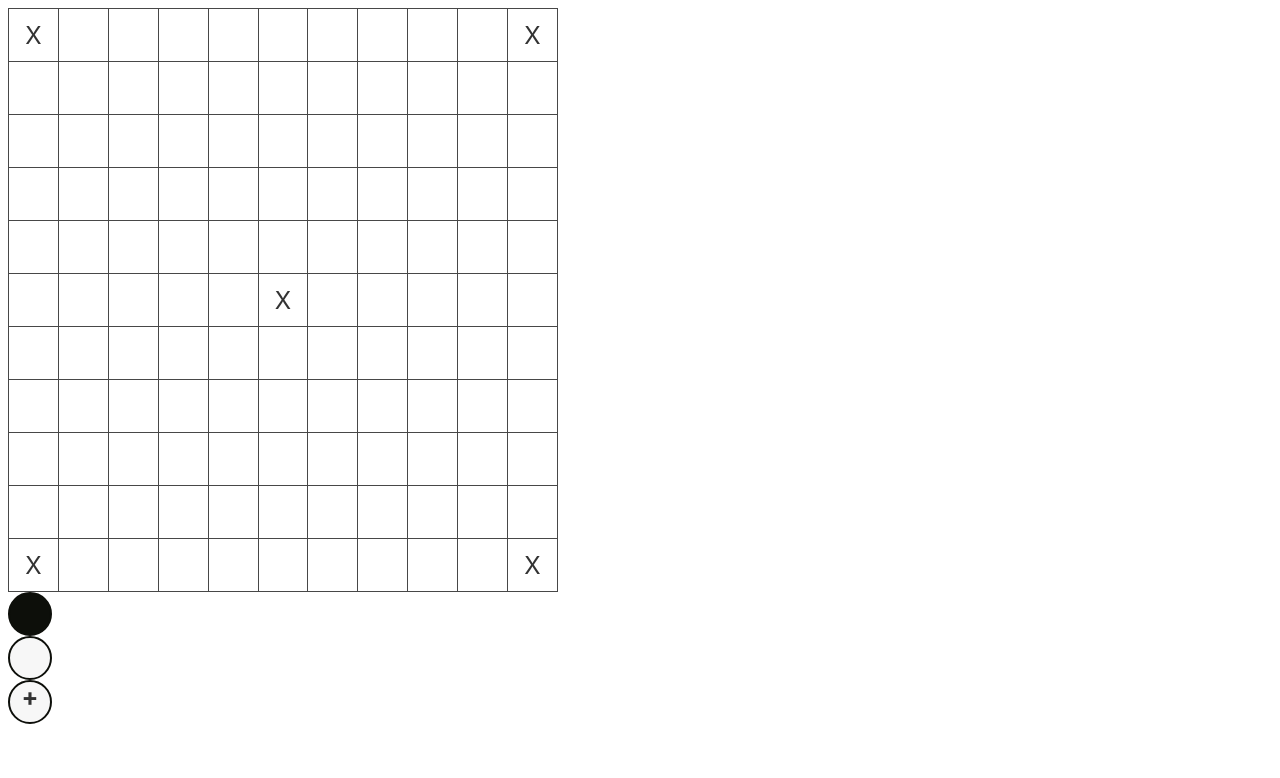
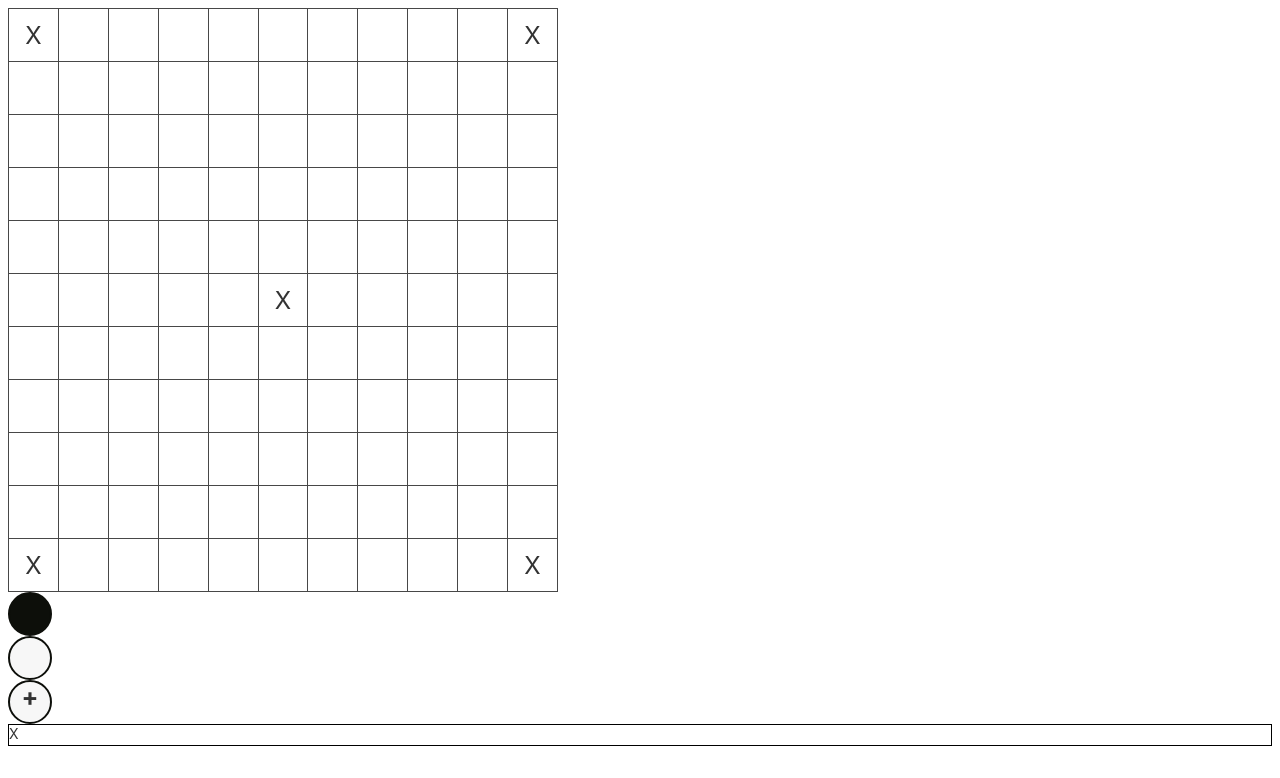
Before and after one commit to TytiX/ng-hnefatafl, an Angular app: page / in a window 1280 px wide. Shown: the top 778 px of the page. Built offline with nearby package versions, Linux system fonts and the light colour scheme.

Commit message:
multiply class files

```diff
--- /dev/null
+++ b/src/app/hnefatafl/game/Case.ts
@@ -0,0 +1,16 @@
+import { Pawn } from './Pawn';
+
+export class Case {
+  x: number;
+  y: number;
+
+  isTower: boolean;
+
+  pawn: Pawn;
+
+  constructor(x, y, isTower = false) {
+    this.x = x;
+    this.y = y;
+    this.isTower = isTower;
+  }
+}
--- a/src/app/hnefatafl/game/HnefataflGame.ts
+++ b/src/app/hnefatafl/game/HnefataflGame.ts
@@ -1,42 +1,17 @@
 import { CastExpr } from '@angular/compiler';
-
-export class Case {
-  x;
-  y;
-  isTower;
-
-  pawn;
-
-  constructor(x, y, isTower = false) {
-    this.x = x;
-    this.y = y;
-    this.isTower = isTower;
-  }
-}
-
-export class Pawn {
-  isAttacker;
-  isDefender;
-  isKing;
-
-  constructor(isAttacker, isKing = false) {
-    this.isAttacker = isAttacker;
-    this.isDefender = !isAttacker;
-    this.isKing = isKing;
-  }
-}
+import { Case } from './Case';
 
 export class HnefataflGame {
 
   size: number;
-  cases: Case[][] = new Array();
+  board: Case[][] = new Array();
 
   constructor(size) {
     this.size = size;
 
     for (let i = 0; i < size; i++) {
 
-      this.cases.push(new Array());
+      this.board.push(new Array());
 
       for (let j = 0; j < size; j++) {
         if ( (i === 0 && j === 0)
@@ -44,13 +19,12 @@ export class HnefataflGame {
         || (i === 0 && j === size - 1)
         || (i === size - 1 && j === size - 1)
         || (i === (size - 1) / 2 && j === (size - 1) / 2) ) {
-          this.cases[i].push(new Case(i, j, true));
+          this.board[i].push(new Case(i, j, true));
         } else {
-          this.cases[i].push(new Case(i, j));
+          this.board[i].push(new Case(i, j));
         }
       }
     }
-    console.log(this.cases);
   }
 
   newGame() {
--- /dev/null
+++ b/src/app/hnefatafl/game/Pawn.ts
@@ -0,0 +1,14 @@
+
+export class Pawn {
+  id: string;
+
+  isAttacker: boolean;
+  isDefender: boolean;
+  isKing: boolean;
+
+  constructor(isAttacker, isKing = false) {
+    this.isAttacker = isAttacker;
+    this.isDefender = !isAttacker;
+    this.isKing = isKing;
+  }
+}
--- a/src/app/hnefatafl/hnefatafl.component.html
+++ b/src/app/hnefatafl/hnefatafl.component.html
@@ -1,7 +1,7 @@
 <div>
 
   <table>
-    <tr *ngFor="let column of game.cases" >
+    <tr *ngFor="let column of game.board" >
       <td class="case" *ngFor="let case of column" cdkDrop>
         <ng-template [ngIf]="case.isTower">X</ng-template>
       </td>
@@ -13,3 +13,17 @@
   <div class="pawn white king" cdkDrag>+</div>
 
 </div>
+
+
+<div class="drop" cdkDrop>
+  <div class="test" cdkDrag
+    (cdkDragDropped)="event($event)"
+    (cdkDragEnded)="event($event)"
+    (cdkDragEntered)="event($event)"
+    (cdkDragExited)="event($event)"
+    (cdkDragMoved)="event($event)"
+    (cdkDragReleased)="event($event)"
+    (cdkDragStarted)="event($event)">
+    X
+  </div>
+</div>
--- a/src/app/hnefatafl/hnefatafl.component.scss
+++ b/src/app/hnefatafl/hnefatafl.component.scss
@@ -38,3 +38,12 @@ th, td {
 .case {
     position: relative;
 }
+
+.drop {
+    border: 1px solid #000;
+}
+
+.test {
+    height: 20px;
+    width: 20px;
+}
--- a/src/app/hnefatafl/hnefatafl.component.ts
+++ b/src/app/hnefatafl/hnefatafl.component.ts
@@ -25,4 +25,7 @@ export class HnefataflComponent implements OnInit {
     console.log(event);
   }
 
+  event(event) {
+    console.log(event);
+  }
 }
```
